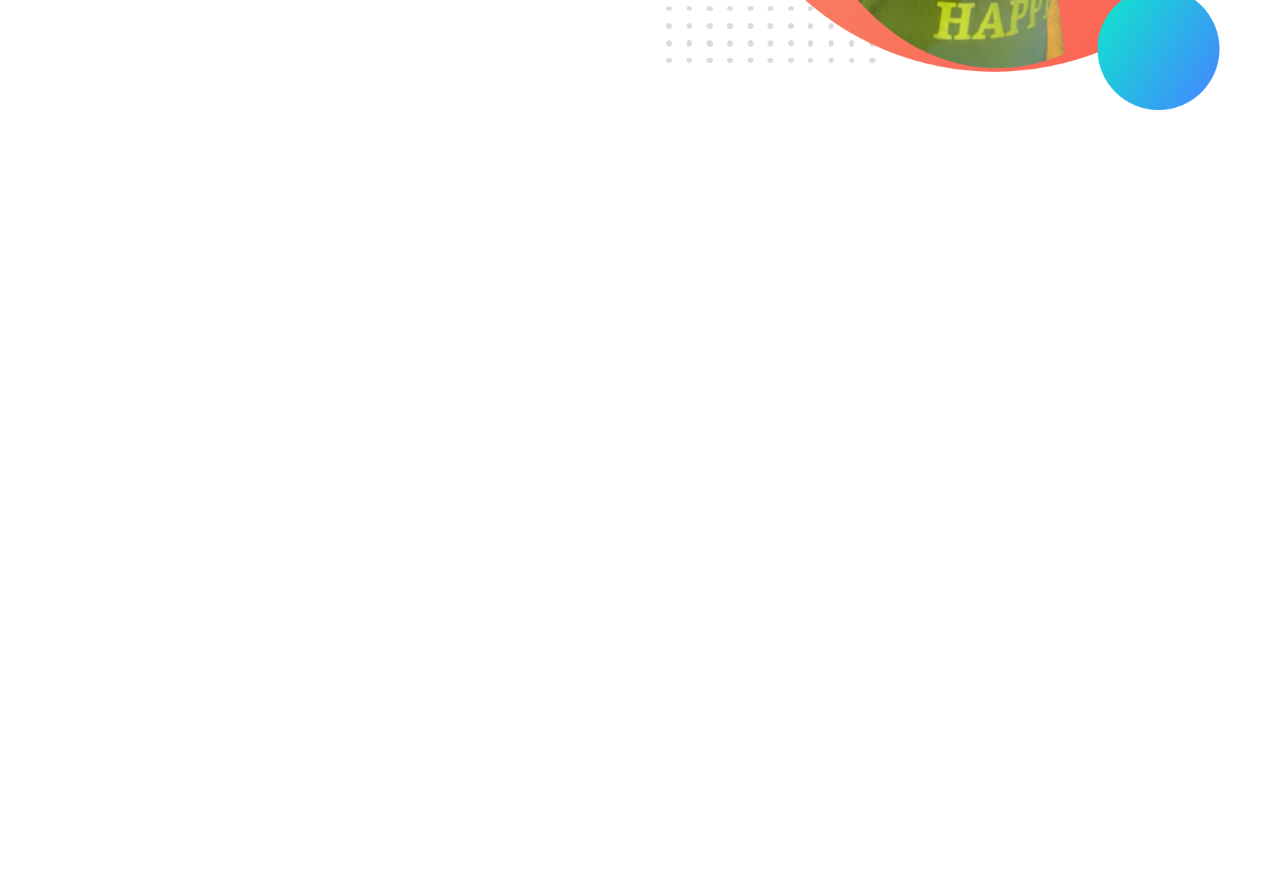
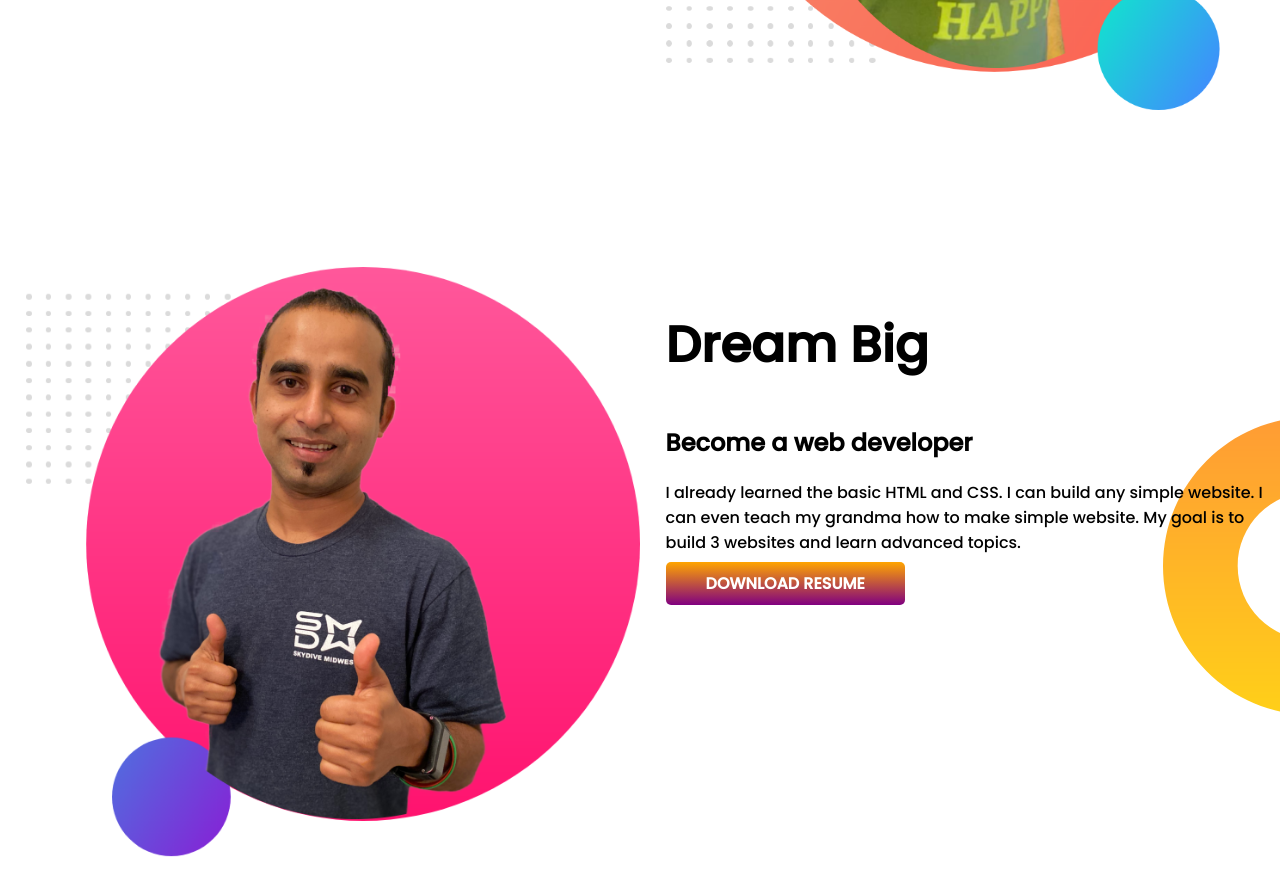
Before and after one commit to raihan6714/developer-portfolio, a plain HTML site: page index.html in a window 1280 px wide. Shown: the part 500-1396 px from the top of the page. Before the commit the page ends 800 px from the top, so only its background shows below. Drawn offline with Linux system fonts and the light colour scheme.

Commit message:
added deaam

```diff
--- a/index.html
+++ b/index.html
@@ -30,6 +30,18 @@
         </div>
 
     </section>
+    <section class="dream-big">
+        <div class="hafe-width">
+            <img src="images/jhankar2.png" alt="my photo without backgroung">
+        </div>
+        <div class="hafe-width">
+            <h1>Dream Big</h1>
+            <h2>Become a web developer</h2>
+            <p>I already learned the basic HTML and CSS. I can build any simple website. I can even teach my grandma
+                how to make simple website. My goal is to build 3 websites and learn advanced topics.</p>
+            <a class="link-button" target="_blank" href="#">DOWNLOAD RESUME</a>
+        </div>
+    </section>
 </body>
 
 </html>
--- a/style.css
+++ b/style.css
@@ -11,6 +11,7 @@ h1{
 }
 section{
     display: flex;
+    margin-bottom: 150px;
 }
 
 .hafe-width{
@@ -35,3 +36,9 @@ section{
     background-image: url(images/top-banner.png);
     background-repeat: no-repeat;
 }
+
+.dream-big{
+    background-image: url(images/dream-bg.png);
+    background-repeat: no-repeat;
+    background-position: right;
+}
```
